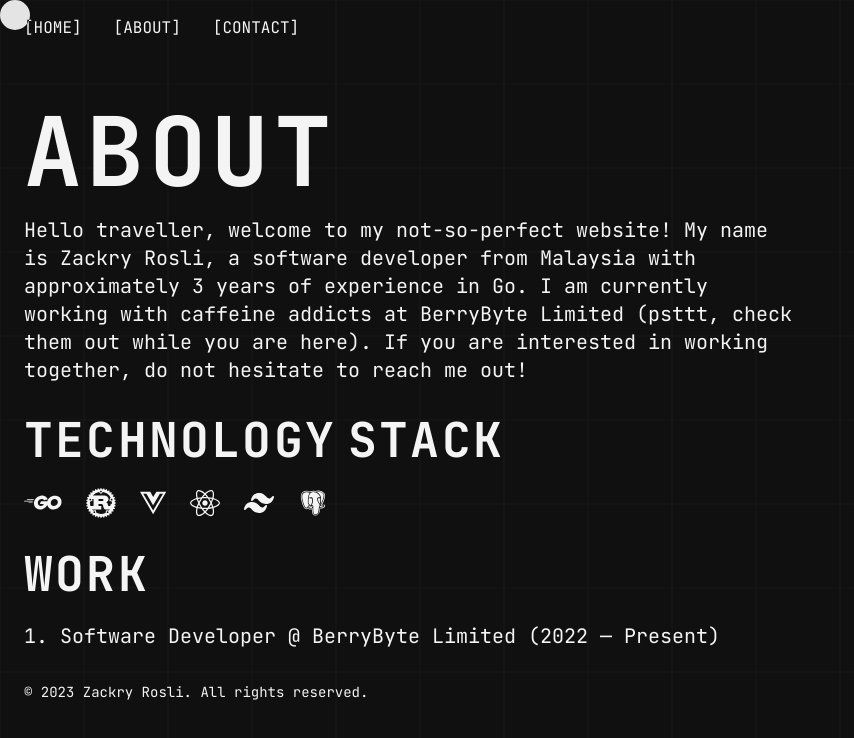
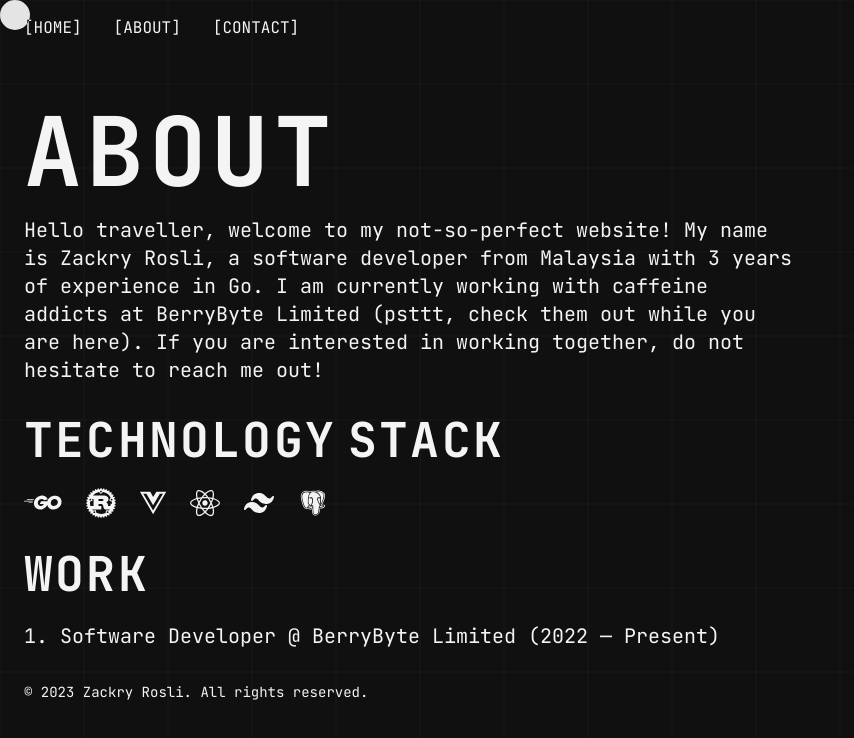
Before and after one commit to bukan-zack/personal-site, a Vue app: page /about in a window 1280 px wide. Shown: the top 738 px of the page, without its empty margins (0-854 px from the left). Built offline with nearby package versions, Linux system fonts and the light colour scheme.

Commit message:
remove approximately

```diff
--- a/index.html
+++ b/index.html
@@ -7,7 +7,7 @@
         <meta property="og:title" content="Zackry Rosli" />
         <meta property="og:url" content="https://zackryrosli.com" />
         <meta property="og:type" content="website" />
-        <meta property="og:description" content="A software developer from Malaysia, with approximately 3 years of experience in Go." />
+        <meta property="og:description" content="A software developer from Malaysia, with 3 years of experience in Go." />
         <link rel="icon" href="/favicon.ico" />
     </head>
     <body class="bg-[#101010]">
--- a/src/pages/About.vue
+++ b/src/pages/About.vue
@@ -9,7 +9,7 @@
     <AnimatedHeading size="1" text="About" />
     <AnimatedText class="mt-4 max-w-3xl">
         Hello traveller, welcome to my not-so-perfect website! My name is Zackry Rosli, a software developer
-        from Malaysia with approximately 3 years of experience in Go. I am currently working with caffeine
+        from Malaysia with 3 years of experience in Go. I am currently working with caffeine
         addicts at BerryByte Limited (psttt, check them out while you are here). If you are interested in working
         together, do not hesitate to reach me out!
     </AnimatedText>
```
